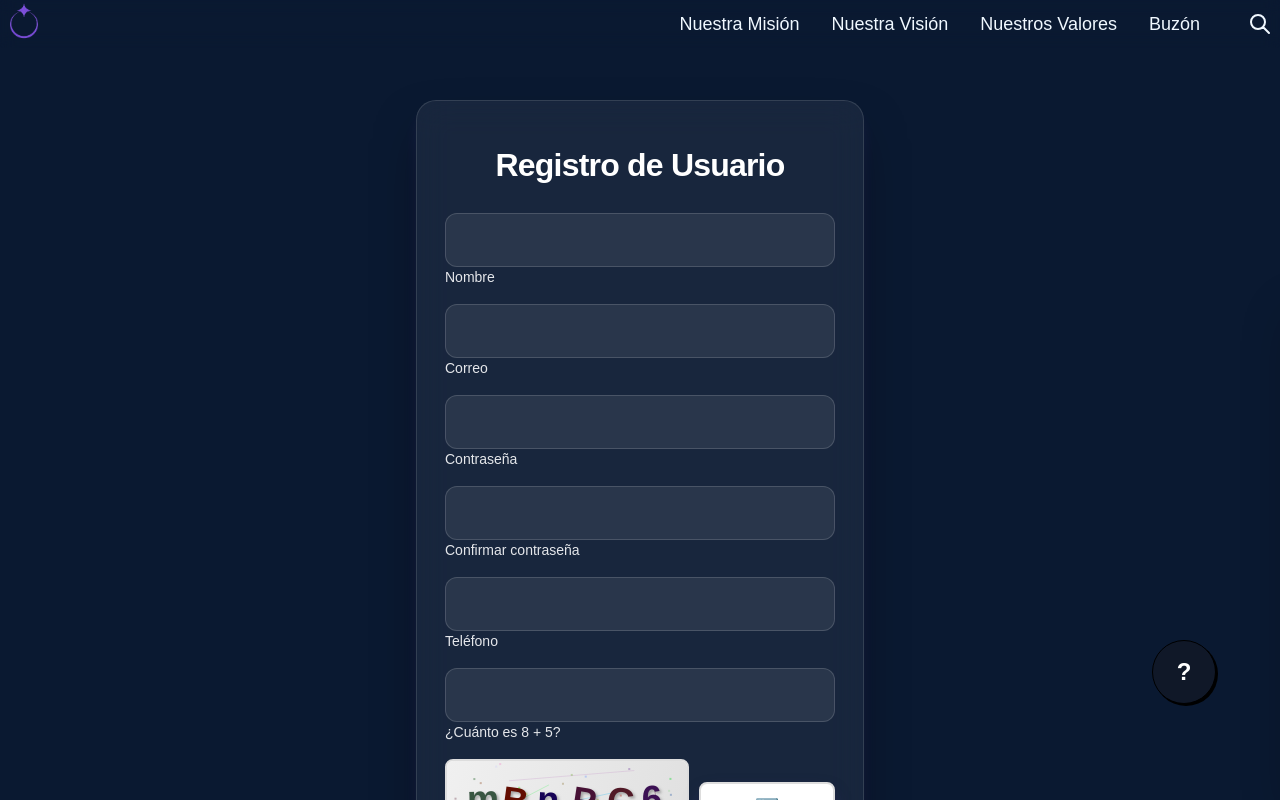
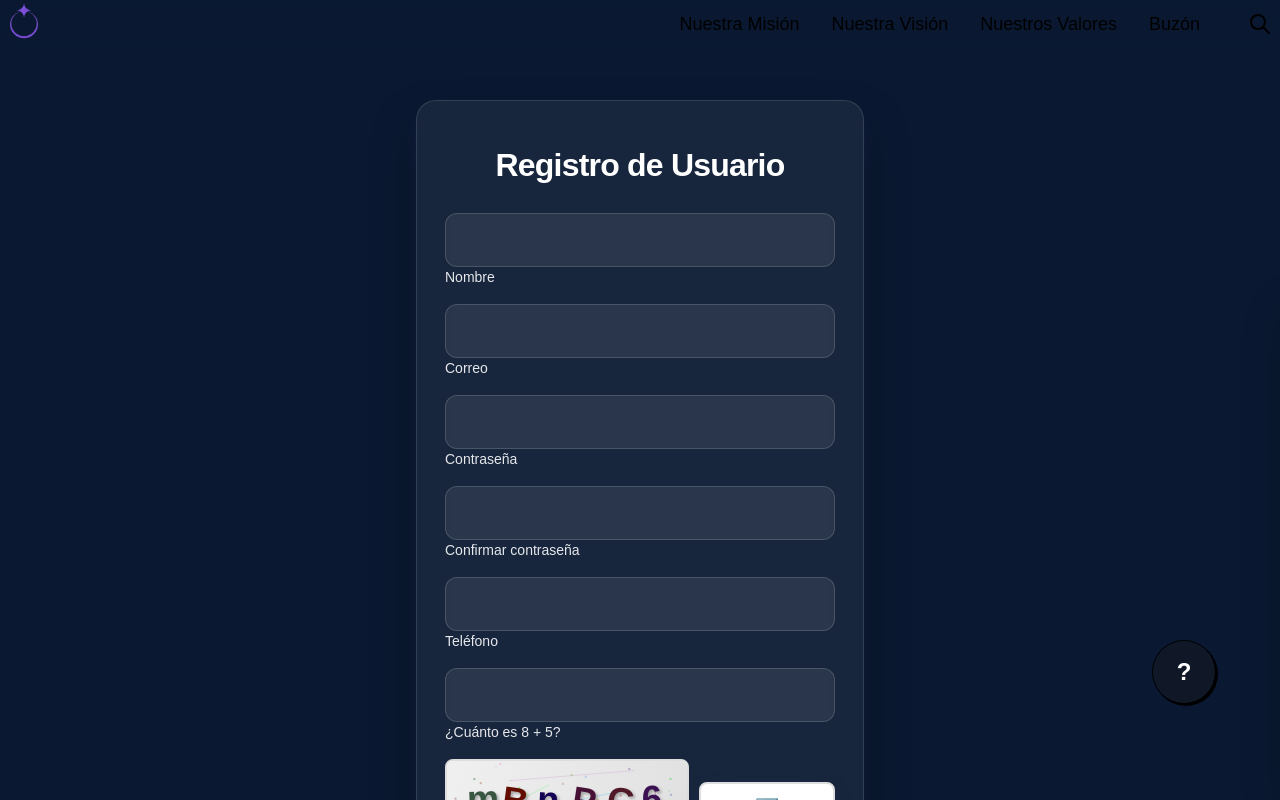
Before and after one commit to paLeexiz/pseudoasis, a Next.js app: page / in a window 1280 px wide. Shown: the top 800 px of the page. Built offline with nearby package versions, Linux system fonts and the light colour scheme; a web font is replaced by a local one.

Commit message:
Update globals.css

```diff
--- a/src/app/globals.css
+++ b/src/app/globals.css
@@ -17,7 +17,7 @@
   position: relative;
   overflow-x: hidden;
   min-height: 100vh;
-  color: aliceblue;
+  color: black;
 }
 
 body .gcse-search input{
```
